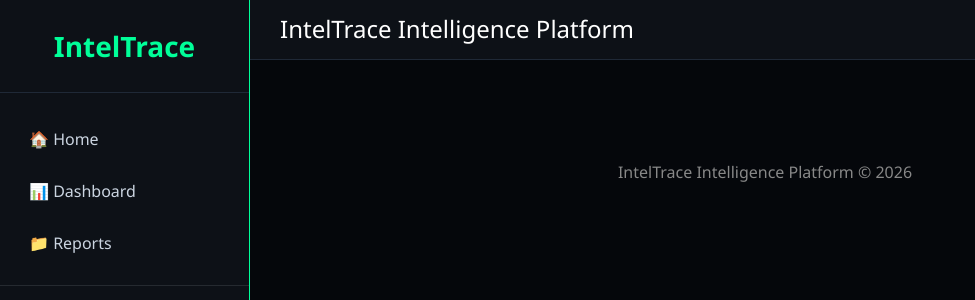
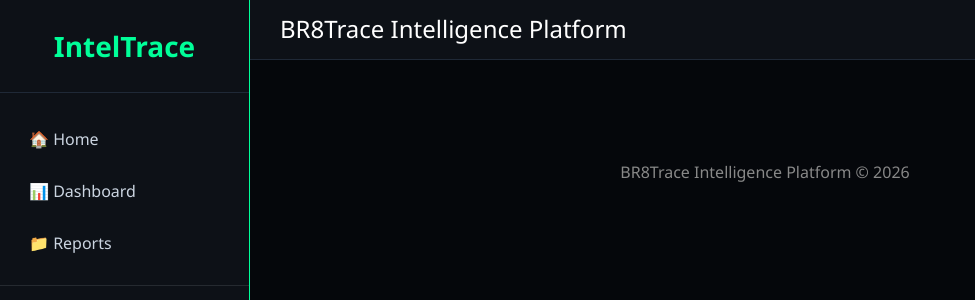
Before and after one commit to romain4745/br8trace, a Flask app: template templates/layout.html in a window 1280 px wide. Shown: the top 300 px of the page, without its empty margins (0-975 px from the left). Run offline with Flask 2, Linux system fonts and the light colour scheme; the template is opened without the code that fills it, so the values that code supplies are empty; parts of the project's set-up code (start-up, migrations or seed data) failed here and were passed over.

Commit message:
Rename IntelTrace to BR8Trace in layout.html

```diff
--- a/templates/layout.html
+++ b/templates/layout.html
@@ -184,7 +184,7 @@
 <h4 class="m-0">
 
 {% block page_title %}
-IntelTrace Intelligence Platform
+BR8Trace Intelligence Platform
 {% endblock %}
 
 </h4>
@@ -198,7 +198,7 @@ IntelTrace Intelligence Platform
 
 <footer>
 
-IntelTrace Intelligence Platform © 2026
+BR8Trace Intelligence Platform © 2026
 
 </footer>
 
```
